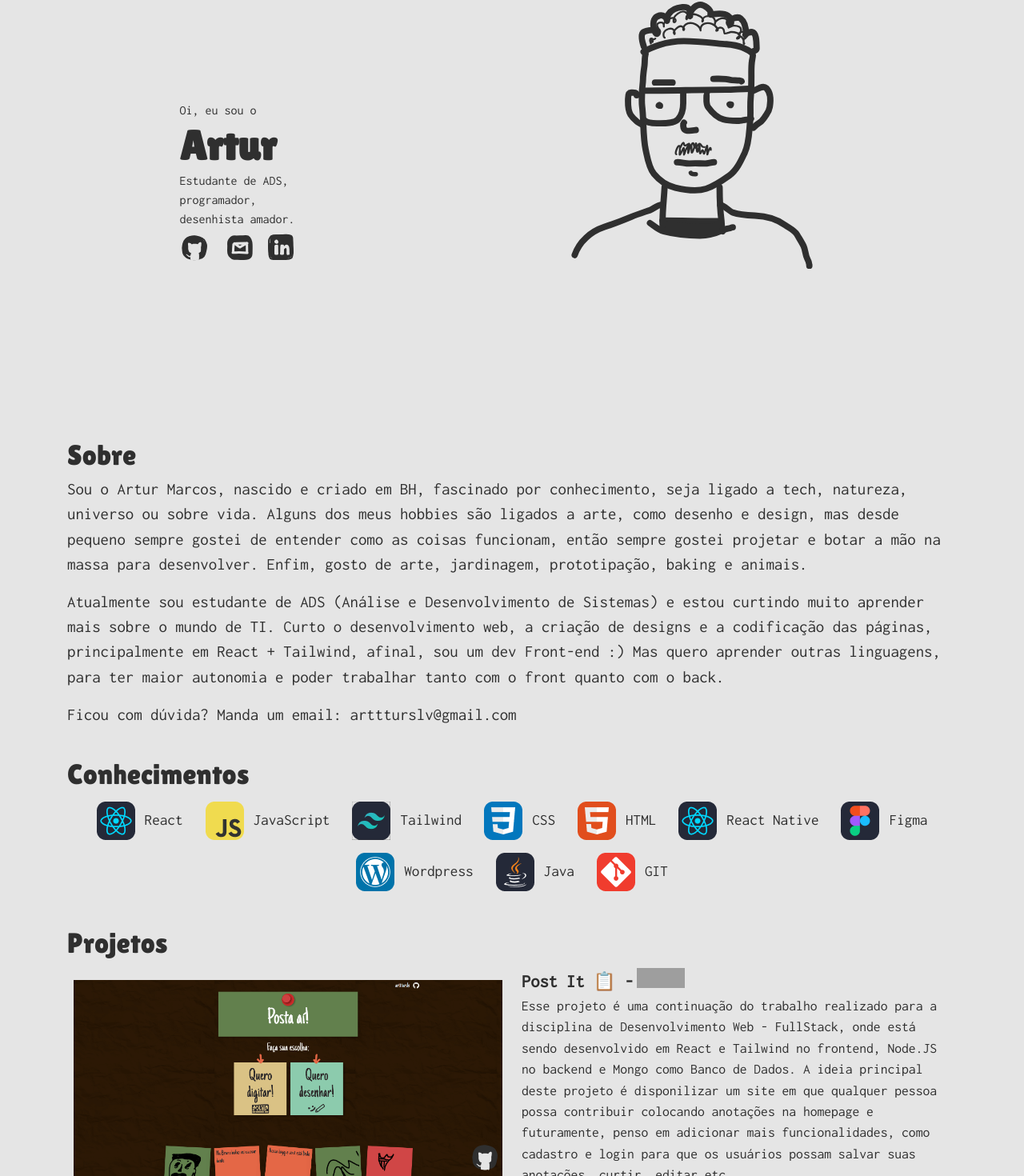
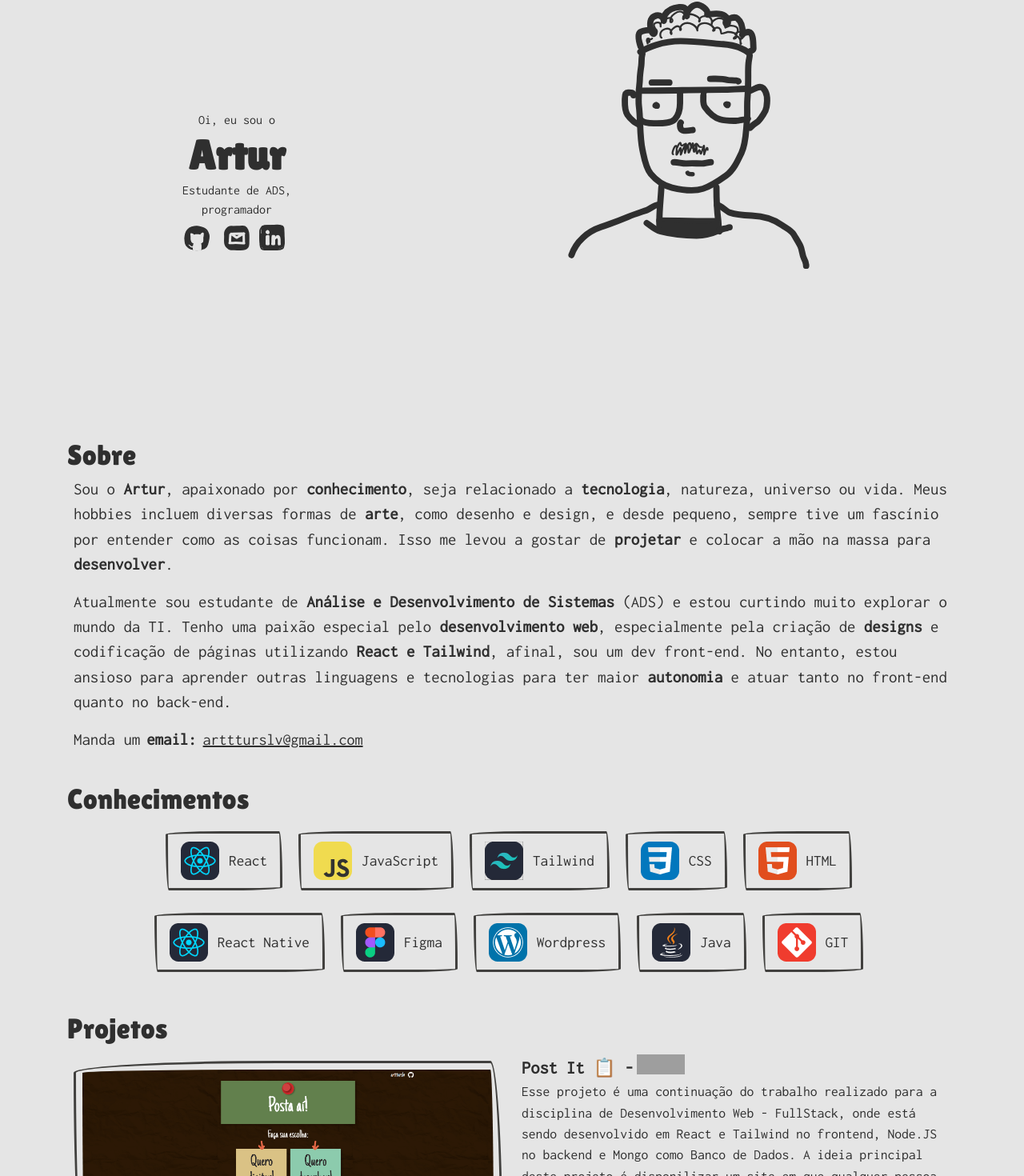
Before and after one commit to arttturslv/Website-Artttur, a React (Vite) app: page / in a window 1280 px wide. Shown: the part 179-1649 px from the top of the page at 80% size. Built offline with nearby package versions, Linux system fonts and the light colour scheme; grey boxes are pictures that could not be loaded.

Commit message:
refac: adding animations, refactoring styles and text

```diff
--- a/src/components/Footer.jsx
+++ b/src/components/Footer.jsx
@@ -1,9 +1,6 @@
 export default function Footer() {
     return (
         <footer className="w-full flex flex-col justify-center items-center gap-6" >
-            <button onClick={() => console.log("ir para git")} type="button" className="ba hover:bg-jet dark:hover:bg-platinum dark:hover:text-jet hover:text-platinum max-w-[500px]">
-                Veja mais no github!
-            </button>
             <h6>
                 Este site não utiliza 🍪 :)
             </h6>
--- a/src/components/Home/Introducao.jsx
+++ b/src/components/Home/Introducao.jsx
@@ -3,28 +3,49 @@ import Caricatura from '../../assets/Caricatura.jsx'; // Ajuste o caminho confor
 import GithubIcon from '../../assets/icons/contact/Github.jsx'
 import LinkedinIcon from '../../assets/icons/contact/Linkedin.jsx'
 import EmailIcon from '../../assets/icons/contact/Email.jsx'
-
+import CustomToolTip from "../CustomToolTip";
+import { motion } from 'framer-motion';
 
 
 export default function Introducao ({theme}) {
         return (
-          <div className='flex max-lg:flex-col-reverse max-lg:gap-0 items-center justify-around px-16 py-16'>
-            <div className="dark:text-platinum space-y-1">
+          <div className='flex max-lg:flex-col-reverse items-center justify-around px-16 py-16'>
+            <motion.div
+
+        initial={{opacity:0, x: -165}}
+        whileInView={{opacity:1, x: 0}}
+        once
+        transition={{duration: 0.5, delay:0.25}}
+        viewport={{amount:'some', once: 'true'}}
+
+
+            className="  dark:text-platinum space-y-1 text-center ">
               <p>Oi, eu sou o</p>
-              <h1 >Artur</h1>
-              <p>Estudante de ADS,<br></br>programador,<br></br>desenhista amador.</p>
+              <h1 className='' >Artur</h1>
+              <p>Estudante de ADS,
+                <CustomToolTip text={'Bugs são funcionalidades não pensadas'}>
+              programador
+              </CustomToolTip>
+              </p>
 
-              <div className="flex justify-between w-[150px] items-center">
+              <div className="flex justify-between items-center">
                 <GithubIcon  theme={theme}/>
                 <EmailIcon  theme={theme}/>
                 <LinkedinIcon theme={theme}/>
               </div>
-            </div>
-            <div className='w-[400px]'>
+            </motion.div>
+            <motion.div
+             initial={{opacity:0, x: 165}}
+             whileInView={{opacity:1, x: 0}}
+             once
+             transition={{duration: 0.5, delay:0.25}}
+             viewport={{amount:'some', once: 'true'}}
 
-              <Caricatura theme={theme}></Caricatura>
-
-            </div>
+            className='w-[400px]'>
+              <CustomToolTip text={'óleo sobre tela. "autoretrato".'}>
+                <Caricatura theme={theme}></Caricatura>
+              </CustomToolTip>
+            </motion.div>
           </div>
         )
 
--- a/src/components/Home/ProjetoItem.jsx
+++ b/src/components/Home/ProjetoItem.jsx
@@ -1,16 +1,31 @@
 import DevelopmentTag from "../DevelopmentTag"
 import ContentTag from "../ContentTag"
+import ProjetoImage from "../ProjetoImage.jsx"
+import WebsiteIcon from '../../assets/icons/contact/Website.jsx'
+import IconExpander from "../IconExpander.jsx"
+import GithubIcon from '../../assets/icons/contact/Github.jsx'
 
-import GithubIcon from '../../assets/icons/contact/Github.jsx'
+import puclove from '../../assets/projects/puclove.webp'
+import games from '../../assets/projects/games.webp'
+import guru from '../../assets/projects/guru.webp'
+
+import { motion } from "framer-motion"
+
 export default function ProjetoItem({title, text, githubURL, image, devProgress, tags}) {
     return (
-        <div className="block px-6 sm:px-2 gap-6 lg:flex lg:space-y-0 space-y-4 items-center">
+        <motion.div
+
+            initial={{opacity:0, y: 75}}
+            whileInView={{opacity:1, y: 0}}
+            transition={{duration: 0.5, delay:0.25}}
+            viewport={{amount:'some', once: true}}
+
+
+        className="block gap-6 lg:flex lg:space-y-0 space-y-4 items-center">
             <div className="relative lg:w-[50%] h-min">
-                <img className="ba" loading="lazy" src={image} alt=""></img>
-                <div className="flex absolute w-full h-10 bottom-0 ">
-                    <div onClick={()=> window.open(githubURL)} className="absolute right-0 bottom-4 w-10 hover:scale-110">
-                        <GithubIcon/>
-                    </div>
+                <ProjetoImage imageInicial={image} images={[puclove, games, guru]}/>
+                <div className="flex absolute right-0 bottom-0 justify-end p-4">
+                    <IconExpander action={console.log('damn')} IconJSX={<WebsiteIcon/>} text='/website' />
                 </div>
             </div>
             <div className="lg:w-[50%]">
@@ -28,7 +43,7 @@ export default function ProjetoItem({title, text, githubURL, image, devProgress,
                 }
                 </div>
             </div>
-    </div>
+    </motion.div>
 
     )
 }
--- a/src/components/Home/Skills.jsx
+++ b/src/components/Home/Skills.jsx
@@ -14,19 +14,19 @@ import javaScriptIcon from '../../assets/icons/tech/JavaScript.png'
 
 export default function Skills() {
     return (
-        <section id="skills"  className='px-16'>
+        <section id="knowledge"  className='sm:px-16 px-6 '>
           <h2>Conhecimentos</h2>
-          <div id="skills-container" className='flex flex-wrap gap-3 py-3 justify-center'>
-            <TechItem techName={'React'} techImage={reactIcon}/>
-            <TechItem techName={'JavaScript'} techImage={javaScriptIcon}/>
-            <TechItem techName={'Tailwind'} techImage={tailwindIcon}/>
-            <TechItem techName={'CSS'} techImage={cssIcon}/>
-            <TechItem techName={'HTML'} techImage={htmlIcon}/>
-            <TechItem techName={'React Native'} techImage={reactNativeIcon}/>
-            <TechItem techName={'Figma'} techImage={figmaIcon}/>
-            <TechItem techName={'Wordpress'} techImage={wordpressIcon}/>
-            <TechItem techName={'Java'} techImage={javaIcon}/>
-            <TechItem techName={'GIT'} techImage={gitIcon}/>
+          <div id="skills-container" className='px-2 flex flex-wrap gap-3 py-3 justify-center'>
+            <TechItem name={'React'}  alternativeTitle={'A maravilha da modularidade'} image={reactIcon}/>
+            <TechItem name={'JavaScript'}  alternativeTitle={'desenhar'} image={javaScriptIcon}/>
+            <TechItem name={'Tailwind'}  alternativeTitle={'CSS 2.0'} image={tailwindIcon}/>
+            <TechItem name={'CSS'}  alternativeTitle={'desenhar'} image={cssIcon}/>
+            <TechItem name={'HTML'}  alternativeTitle={'desenhar'} image={htmlIcon}/>
+            <TechItem name={'React Native'}  alternativeTitle={'desenhar'} image={reactNativeIcon}/>
+            <TechItem name={'Figma'}  alternativeTitle={'desenhar'} image={figmaIcon}/>
+            <TechItem name={'Wordpress'}  alternativeTitle={'desenhar'} image={wordpressIcon}/>
+            <TechItem name={'Java'}  alternativeTitle={'desenhar'} image={javaIcon}/>
+            <TechItem name={'GIT'}  alternativeTitle={'desenhar'} image={gitIcon}/>
           </div>
         </section>
     )
--- a/src/components/Home/Sobre.jsx
+++ b/src/components/Home/Sobre.jsx
@@ -1,22 +1,46 @@
+import { motion } from "framer-motion";
+import CustomToolTip from "../CustomToolTip";
 
 export default function Introducao () {
+  function salvarClipboard(e) {
+    let contact = e.target.innerHTML;
 
+    navigator.clipboard.writeText(contact)
+    .then(() => {
+      return true;
+    })
+    .catch((err) => console.log('err:', err));
+  }
         return (
-            <section id="sobre" className='sm:px-16 px-6'>
+          <motion.section
+
+          initial={{opacity:0, y: 75}}
+          whileInView={{opacity:1, y: 0}}
+          once
+          transition={{duration: 0.5, delay:0.25}}
+          viewport={{amount:'some', once: 'true'}}
+
+
+          id="about" className='sm:px-16 px-6'>
                 <h2>Sobre</h2>
+              <div className="px-2">
                 <p className='sm:text-[1.3em] text-[1.1rem] text-left py-2'>
-            Sou o Artur Marcos, nascido e criado em BH, fascinado por conhecimento, seja ligado a tech, natureza, universo ou sobre vida.
-            Alguns dos meus hobbies são ligados a arte, como desenho e design, mas desde pequeno sempre gostei de entender como as coisas funcionam, então sempre gostei projetar e botar a mão na massa para desenvolver. Enfim, gosto de arte, jardinagem, prototipação, baking e animais.
+                  Sou o <strong>Artur</strong>, apaixonado por <strong>conhecimento</strong>, seja relacionado a <strong>tecnologia</strong>, natureza, universo ou vida.
+                  Meus hobbies incluem diversas formas de <strong>arte</strong>, como desenho e design, e desde pequeno, sempre tive um fascínio por entender como as coisas funcionam. Isso me levou a gostar de <strong>projetar</strong> e colocar a mão na massa para <strong>desenvolver</strong>.
                 </p>
                 <p className='sm:text-[1.3em] text-[1.1rem] text-left py-2'>
-            Atualmente sou estudante de ADS (Análise e Desenvolvimento de Sistemas) e estou curtindo muito aprender mais sobre o mundo de TI.
-            Curto o desenvolvimento web, a criação de designs e a codificação das páginas, principalmente em React + Tailwind, afinal, sou um dev Front-end :)
-            Mas quero aprender outras linguagens, para ter maior autonomia e poder trabalhar tanto com o front quanto com o back.
+                  Atualmente sou estudante de <strong>Análise e Desenvolvimento de Sistemas</strong> (ADS) e estou curtindo muito explorar o mundo da TI.
+                  Tenho uma paixão especial pelo <strong>desenvolvimento web</strong>, especialmente pela criação de <strong>designs</strong> e codificação de páginas utilizando <strong>React e Tailwind</strong>, afinal, sou um dev front-end.
+                  No entanto, estou ansioso para aprender outras linguagens e tecnologias para ter maior <strong>autonomia</strong> e atuar tanto no front-end quanto no back-end.
                 </p>
-            <p className='sm:text-[1.3em] text-[1.1rem] text-left py-2'>
-              Ficou com dúvida? Manda um email: arttturslv@gmail.com
+                <p className='sm:text-[1.3em] text-[1.1rem] gap-2 flex text-left py-2'>
+                  Manda um<strong>email: </strong>
+                  <CustomToolTip text={'Clique para copiar'} textAction={'Copiado!'} >
+                    <span className=" text-xl underline peer" onClick={(e) => salvarClipboard(e)}> arttturslv@gmail.com</span>
+                  </CustomToolTip>
                 </p>
-          </section>
+              </div>
+          </motion.section>
         )
 
 }
--- a/src/components/TechItem.jsx
+++ b/src/components/TechItem.jsx
@@ -1,14 +1,30 @@
-export default function techItem({techName, techImage}) {
+import { motion } from "framer-motion"
+export default function techItem({ name, image }) {
+
     return (
-        <div className='ba w-min'>
+        <motion.div
 
-            <div className=' ta px-2 w-12 sm:w-max py-0.5 flex items-center gap-3 group'>
-                <img className=" group-hover:scale-105" src={techImage} alt={`${techName} icon`} />
-                <div className=" group-hover:animate-typing ttt whitespace-nowrap overflow-clip text-clip">
-                    <h4 className=" text-[1.2rem] hidden md:block tex ">{techName}</h4>
+        initial={{opacity:0, x: -75}}
+        whileInView={{opacity:1, x: 0}}
+        once
+        transition={{duration: 0.5, delay:0.25}}
+        viewport={{amount:'some', once: 'true'}}
+
+
+        className="flex flex-col">
+            <div className='sketch-border w-min relative z-20 '>
+                <div className='px-2 w-12 sm:w-max py-0.5 flex items-center md:gap-3 group'>
+                    <img className=" group-hover:scale-105" src={image} alt={`${name} icon`} />
+                    <div className=" group-hover:animate-typing whitespace-nowrap overflow-clip text-clip">
+                        <h4 className=" text-[1.2rem] hidden md:block ">{name}</h4>
+                    </div>
                 </div>
             </div>
-        </div>
-
+        </motion.div>
     )
 }
+
+/*
+
+
+*/
```
Also changed, not shown: src/components/Home/Projetos.jsx (+8 -3 lines), src/components/Navbar.jsx (+10 -9 lines). Lines whose indentation alone changed are shown as unchanged.
